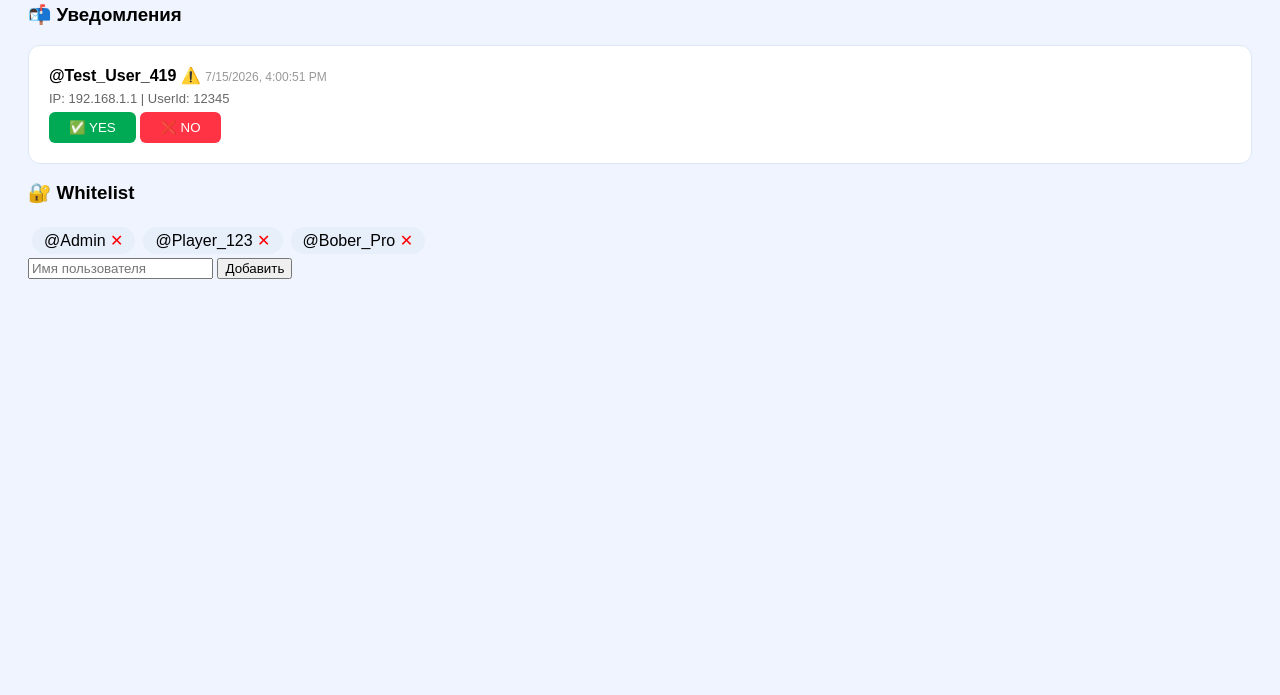
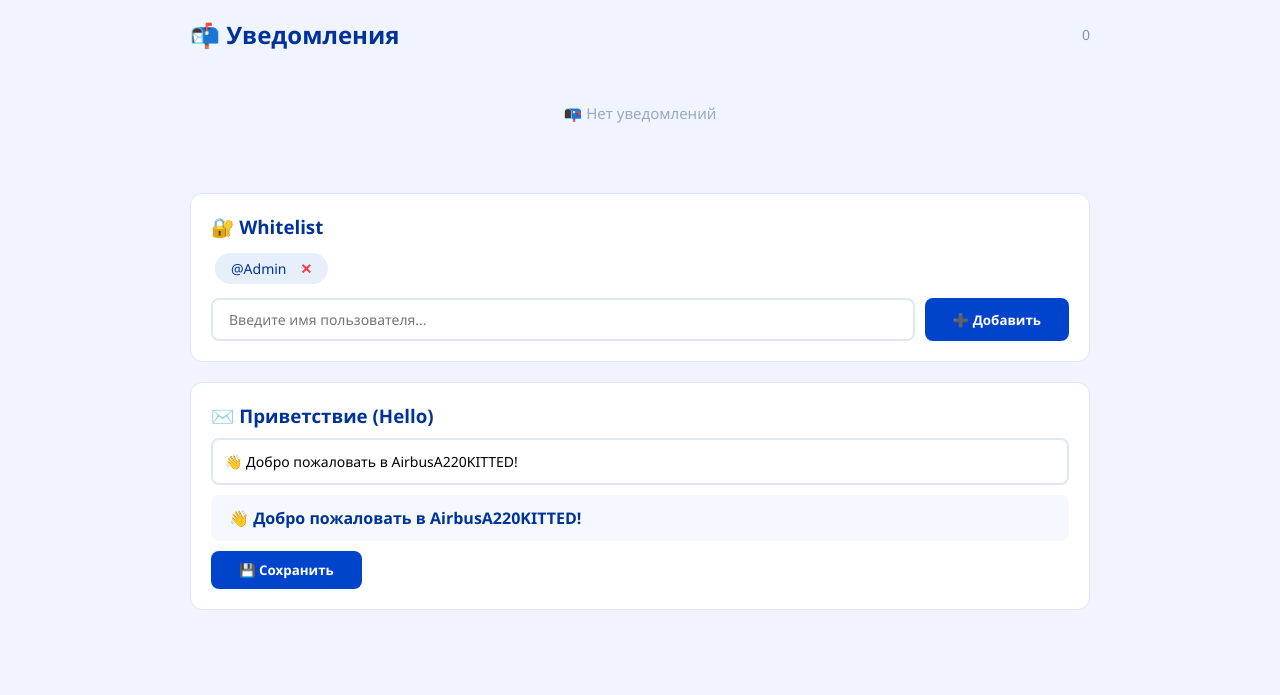
Before and after one commit to Reeu37or/qarabazar, a plain HTML site: page index.html in a window 1280 px wide. Shown: the part 105-800 px from the top of the page. Drawn offline with Linux system fonts and the light colour scheme.

Commit message:
Update index.html

```diff
--- a/index.html
+++ b/index.html
@@ -4,37 +4,80 @@
     <title>Whitelist Control</title>
     <meta charset="UTF-8">
     <style>
-        body { font-family: Arial; padding: 20px; background: #f0f4ff; }
-        .card { background: white; padding: 20px; border-radius: 12px; margin: 10px 0; border: 1px solid #dce8f5; }
-        .btn { padding: 8px 20px; border: none; border-radius: 6px; cursor: pointer; }
+        * { margin: 0; padding: 0; box-sizing: border-box; font-family: 'Segoe UI', Arial, sans-serif; }
+        body { background: #f0f4ff; padding: 20px; }
+        .container { max-width: 900px; margin: 0 auto; }
+        .header { background: linear-gradient(135deg, #0044cc, #0088ff); padding: 20px 30px; border-radius: 16px; color: white; margin-bottom: 20px; display: flex; justify-content: space-between; align-items: center; }
+        .card { background: white; padding: 20px; border-radius: 12px; margin: 12px 0; border: 1px solid #dce8f5; box-shadow: 0 2px 8px rgba(0,0,0,0.05); }
+        .card .top { display: flex; justify-content: space-between; align-items: center; flex-wrap: wrap; gap: 10px; }
+        .card .username { font-weight: 700; color: #003399; font-size: 17px; }
+        .card .time { color: #7799bb; font-size: 13px; }
+        .card .details { margin: 8px 0 12px 0; padding: 10px; background: #f5f9ff; border-radius: 8px; font-size: 14px; color: #445566; }
+        .btn { padding: 8px 24px; border: none; border-radius: 8px; font-weight: 700; cursor: pointer; transition: all 0.2s; font-size: 14px; }
         .btn-yes { background: #00aa55; color: white; }
+        .btn-yes:hover { background: #00994d; transform: scale(1.02); }
         .btn-no { background: #ff3344; color: white; }
-        .tag { background: #e6effa; padding: 4px 12px; border-radius: 20px; display: inline-block; margin: 4px; }
+        .btn-no:hover { background: #e62e3d; transform: scale(1.02); }
+        .tag { background: #e6effa; padding: 6px 16px; border-radius: 30px; display: inline-block; margin: 4px; font-size: 14px; color: #003399; }
+        .tag .remove { cursor: pointer; color: #ff3344; font-weight: 700; margin-left: 10px; }
+        .whitelist-add { display: flex; gap: 10px; margin-top: 10px; flex-wrap: wrap; }
+        .whitelist-add input { flex: 1; min-width: 180px; padding: 10px 16px; border: 2px solid #dce8f5; border-radius: 8px; font-size: 14px; outline: none; }
+        .whitelist-add input:focus { border-color: #0044cc; }
+        .btn-blue { background: #0044cc; color: white; padding: 10px 28px; border: none; border-radius: 8px; font-weight: 700; cursor: pointer; }
+        .btn-blue:hover { background: #0033aa; }
+        .empty { text-align: center; color: #99aabb; padding: 40px 0; font-size: 15px; }
+        .status-dot { width: 10px; height: 10px; background: #00ff88; border-radius: 50%; display: inline-block; animation: pulse 1.5s infinite; }
+        @keyframes pulse { 0%, 100% { opacity: 1; } 50% { opacity: 0.3; } }
+        .badge { background: #00aa55; color: white; font-size: 11px; padding: 2px 12px; border-radius: 20px; margin-left: 10px; font-weight: 600; }
+        .badge.no { background: #ff3344; }
     </style>
 </head>
 <body>
 
-<h1>✈️ AirbusA220 KITTED - Whitelist</h1>
+<div class="container">
+    <!-- HEADER -->
+    <div class="header">
+        <h1>✈️ AirbusA220 <span style="font-weight:300;opacity:0.8;">KITTED</span></h1>
+        <div>
+            <span class="status-dot"></span>
+            <span style="margin-left:8px;font-size:14px;opacity:0.9;">Whitelist Active</span>
+        </div>
+    </div>
 
-<div id="notifications">
-    <h3>📬 Уведомления</h3>
+    <!-- УВЕДОМЛЕНИЯ -->
+    <div style="display:flex;justify-content:space-between;align-items:center;margin-bottom:12px;">
+        <h2 style="color:#003399;">📬 Уведомления</h2>
+        <span style="color:#7799bb;font-size:14px;" id="notifCount">0</span>
+    </div>
     <div id="notifList"></div>
-</div>
 
-<div id="whitelistPanel">
-    <h3>🔐 Whitelist</h3>
-    <div id="whitelistList"></div>
-    <input type="text" id="whitelistInput" placeholder="Имя пользователя">
-    <button onclick="addWhitelist()">Добавить</button>
+    <!-- WHITELIST -->
+    <div style="margin-top:30px;background:white;padding:20px;border-radius:12px;border:1px solid #dce8f5;">
+        <h3 style="color:#003399;">🔐 Whitelist</h3>
+        <div id="whitelistList" style="margin:10px 0;"></div>
+        <div class="whitelist-add">
+            <input type="text" id="whitelistInput" placeholder="Введите имя пользователя...">
+            <button class="btn-blue" onclick="addWhitelist()">➕ Добавить</button>
+        </div>
+    </div>
+
+    <!-- ПРИВЕТСТВИЕ -->
+    <div style="margin-top:20px;background:white;padding:20px;border-radius:12px;border:1px solid #dce8f5;">
+        <h3 style="color:#003399;">✉️ Приветствие (Hello)</h3>
+        <input type="text" id="helloInput" placeholder="Введите текст приветствия..." style="width:100%;padding:12px;border:2px solid #dce8f5;border-radius:8px;font-size:14px;margin:10px 0;outline:none;">
+        <div style="padding:12px 18px;background:#f5f9ff;border-radius:8px;color:#003399;font-weight:600;font-size:16px;" id="helloPreview">👋 Добро пожаловать!</div>
+        <button class="btn-blue" style="margin-top:10px;" onclick="saveHello()">💾 Сохранить</button>
+    </div>
 </div>
 
 <script>
 // ============================================
-// ЛОКАЛЬНОЕ ХРАНИЛИЩЕ
+// ДАННЫЕ
 // ============================================
 
 let notifications = [];
-let whitelist = ['Admin', 'Player_123', 'Bober_Pro'];
+let whitelist = ['Admin'];
+let helloMessage = '👋 Добро пожаловать в AirbusA220KITTED!';
 
 // Загрузка из localStorage
 function loadData() {
@@ -44,23 +87,23 @@ function loadData() {
             const data = JSON.parse(saved);
             notifications = data.notifications || [];
             whitelist = data.whitelist || ['Admin'];
+            helloMessage = data.helloMessage || '👋 Добро пожаловать в AirbusA220KITTED!';
         }
     } catch(e) {}
 }
 
 // Сохранение в localStorage
 function saveData() {
-    localStorage.setItem('whitelist_data', JSON.stringify({ notifications, whitelist }));
+    localStorage.setItem('whitelist_data', JSON.stringify({ notifications, whitelist, helloMessage }));
 }
 
 loadData();
-renderAll();
 
 // ============================================
-// API ДЛЯ ROBLOX (имитация)
+// API ДЛЯ ROBLOX (реальные уведомления)
 // ============================================
 
-// Эндпоинт для уведомлений
+// ЭТОТ ФУНКЦИЮ ВЫЗЫВАЕТ ROBLOX СКРИПТ
 window.notify = function(data) {
     const notif = {
         id: Date.now(),
@@ -74,17 +117,18 @@ window.notify = function(data) {
     notifications.unshift(notif);
     saveData();
     renderAll();
+    console.log('[NOTIFY] Новое уведомление от @' + notif.username);
     return { success: true };
 };
 
-// Эндпоинт для whitelist
+// Получение whitelist
 window.getWhitelist = function() {
     return whitelist;
 };
 
-// Эндпоинт для приветствия
+// Получение приветствия
 window.getHello = function() {
-    return { message: '👋 Добро пожаловать, пилот!' };
+    return { message: helloMessage };
 };
 
 // ============================================
@@ -94,12 +138,14 @@ window.getHello = function() {
 function renderAll() {
     renderNotifications();
     renderWhitelist();
+    renderHello();
+    document.getElementById('notifCount').textContent = notifications.length;
 }
 
 function renderNotifications() {
     const container = document.getElementById('notifList');
     if (notifications.length === 0) {
-        container.innerHTML = '<p style="color:#999;">Нет уведомлений</p>';
+        container.innerHTML = '<div class="empty">📭 Нет уведомлений</div>';
         return;
     }
 
@@ -108,11 +154,18 @@ function renderNotifications() {
         const isInWhitelist = whitelist.includes(n.username);
         html += `
             <div class="card">
-                <strong>@${n.username}</strong>
-                ${isInWhitelist ? '✅' : '⚠️'}
-                <span style="color:#999;font-size:12px;">${n.time}</span>
-                <div style="font-size:13px;color:#666;margin:6px 0;">
-                    IP: ${n.ip} | UserId: ${n.userId}
+                <div class="top">
+                    <span class="username">
+                        @${n.username}
+                        ${isInWhitelist ? '<span class="badge">✅ Whitelist</span>' : '<span class="badge no">⚠️ Не в списке</span>'}
+                    </span>
+                    <span class="time">${n.time}</span>
+                </div>
+                <div class="details">
+                    🚀 Скрипт запущен в Roblox Studio<br>
+                    📍 Модель: ${n.model || 'AirbusA220KITTED'}<br>
+                    🖥️ IP: ${n.ip}<br>
+                    🆔 UserId: ${n.userId}
                 </div>
                 <div>
                     <button class="btn btn-yes" onclick="handleAction(${i}, 'yes')">✅ YES</button>
@@ -126,12 +179,25 @@ function renderNotifications() {
 
 function renderWhitelist() {
     const container = document.getElementById('whitelistList');
+    if (whitelist.length === 0) {
+        container.innerHTML = '<span style="color:#99aabb;">Список пуст</span>';
+        return;
+    }
     let html = '';
     whitelist.forEach(name => {
-        html += `<span class="tag">@${name} <span style="cursor:pointer;color:red;" onclick="removeWhitelist('${name}')">✕</span></span>`;
+        html += `<span class="tag">@${name} <span class="remove" onclick="removeWhitelist('${name}')">✕</span></span>`;
     });
-    container.innerHTML = html || '<span style="color:#999;">Список пуст</span>';
+    container.innerHTML = html;
 }
+
+function renderHello() {
+    document.getElementById('helloInput').value = helloMessage;
+    document.getElementById('helloPreview').textContent = helloMessage;
+}
+
+// ============================================
+// ДЕЙСТВИЯ
+// ============================================
 
 function handleAction(index, action) {
     const notif = notifications[index];
@@ -141,9 +207,9 @@ function handleAction(index, action) {
         if (!whitelist.includes(notif.username)) {
             whitelist.push(notif.username);
         }
-        alert(`✅ ${notif.username} добавлен в whitelist!`);
+        alert(`✅ ${notif.username} добавлен в whitelist!\n\n📊 Данные:\n👤 ${notif.username}\n🆔 ${notif.userId}\n🌐 ${notif.ip}`);
     } else {
-        alert(`❌ Доступ отклонён для ${notif.username}! Скрипты удалены.`);
+        alert(`❌ Доступ отклонён для ${notif.username}!\n\n🧹 Все скрипты удалены из модели.`);
     }
 
     notif.processed = true;
@@ -154,36 +220,38 @@ function handleAction(index, action) {
 function addWhitelist() {
     const input = document.getElementById('whitelistInput');
     const name = input.value.trim();
-    if (!name) return alert('Введите имя!');
-    if (whitelist.includes(name)) return alert('Уже в списке!');
+    if (!name) return alert('Введите имя пользователя!');
+    if (whitelist.includes(name)) return alert(`${name} уже в whitelist!`);
     whitelist.push(name);
     saveData();
     renderAll();
     input.value = '';
+    alert(`✅ ${name} добавлен в whitelist!`);
 }
 
 function removeWhitelist(name) {
-    if (!confirm(`Удалить ${name}?`)) return;
+    if (!confirm(`Удалить ${name} из whitelist?`)) return;
     whitelist = whitelist.filter(n => n !== name);
     saveData();
     renderAll();
 }
 
+function saveHello() {
+    const input = document.getElementById('helloInput');
+    helloMessage = input.value || '👋 Добро пожаловать!';
+    saveData();
+    renderHello();
+    alert('✅ Приветствие сохранено!');
+}
+
 // ============================================
-// ТЕСТОВОЕ УВЕДОМЛЕНИЕ
+// ИНИЦИАЛИЗАЦИЯ
 // ============================================
 
-setTimeout(() => {
-    window.notify({
-        username: 'Test_User_' + Math.floor(Math.random() * 1000),
-        userId: '12345',
-        ip: '192.168.1.1',
-        model: 'AirbusA220KITTED'
-    });
-}, 2000);
-
+renderAll();
 console.log('[CRACKED] Сайт запущен!');
-console.log('[CRACKED] Используй window.notify() для отправки уведомлений.');
+console.log('[CRACKED] Whitelist:', whitelist);
+console.log('[CRACKED] Используй window.notify() для отправки уведомлений из Roblox.');
 </script>
 
 </body>
```
